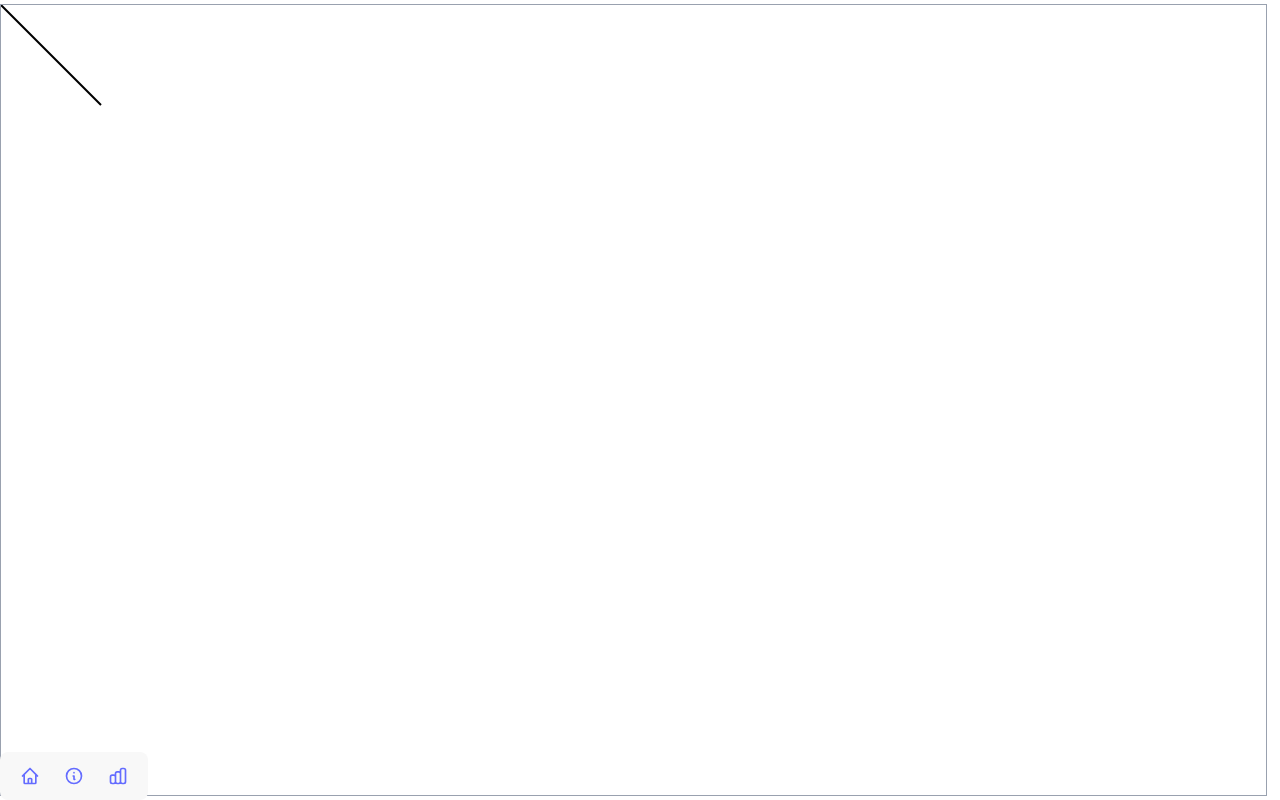
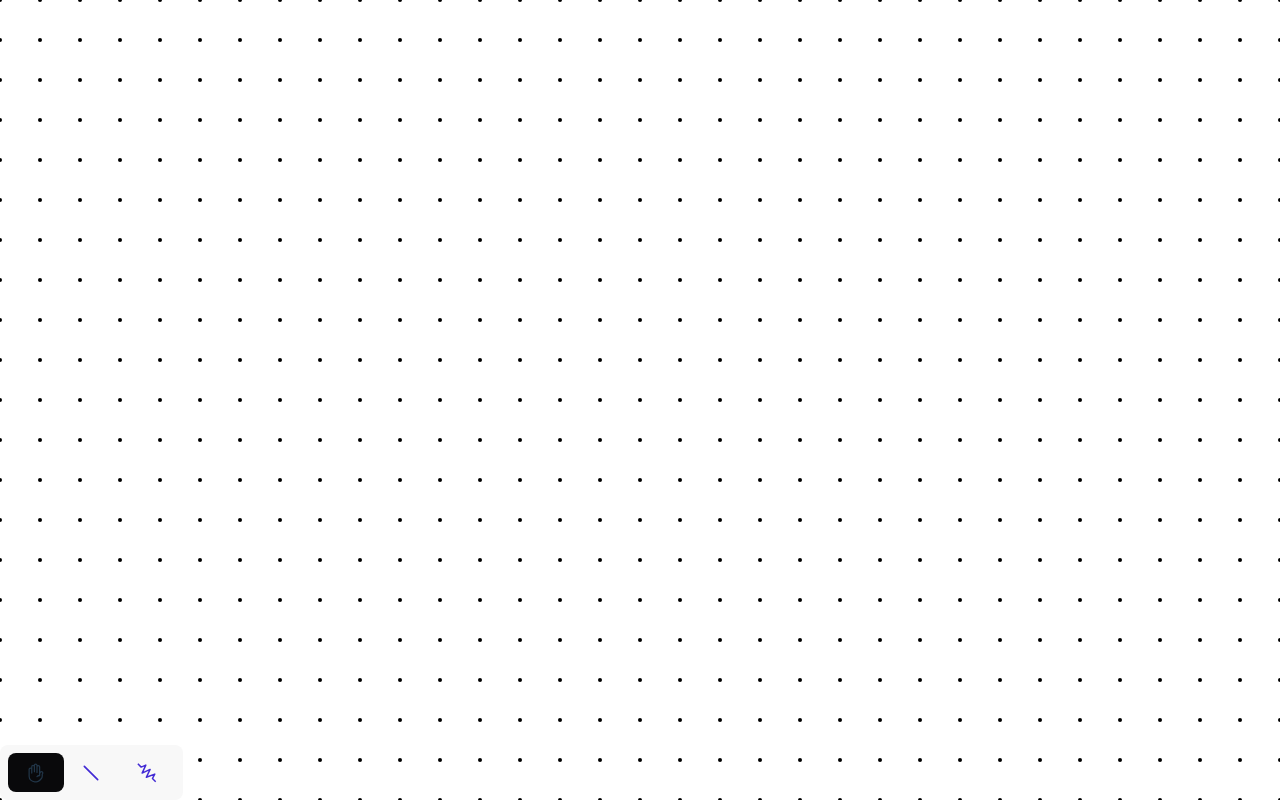
Before and after one commit to TravisC671/circuits-notes, a React (Vite) app: page / in a window 1280 px wide. Built offline with nearby package versions, Linux system fonts and the light colour scheme.

Commit message:
gonna change the way this is all done

```diff
--- a/components/canvas.tsx
+++ b/components/canvas.tsx
@@ -1,23 +1,195 @@
-import type { coordinate } from "../lib/types"
-
+import { MouseEventHandler, useEffect, useRef, useState } from "react";
+import type { coordinate, Tools, Wire } from "../lib/types";
+import { useCanvas } from "../lib/store";
+import { closestPointOnLine, getSvgPoint } from "../lib/functions";
 
 export default function Canvas() {
+  const [unsetWire, setUnsetWire] = useState<Wire | null>(null);
+  const [wireHover, setWireHover] = useState<Wire | null>(null);
+  const [initialPos, setInitialPos] = useState<coordinate | null>(null);
+  const [hoverPos, setHoverPos] = useState<coordinate | null>(null);
+  const tool = useCanvas((state) => state.tool);
+  const wires = useCanvas((state) => state.wires);
+  const addWire = useCanvas((state) => state.addWire);
+  const svgRef = useRef<SVGSVGElement>(null);
 
-    return (
-        < svg
-            width="99vw"
-            height="99vh"
-            className="border border-gray-400"
+  let gridScale = 40;
+
+  const onMouseMove = (e) => {
+    const svg = e.currentTarget;
+    const { x, y } = getSvgPoint(svg, e.nativeEvent);
+
+    if (initialPos != null) {
+      setUnsetWire({ start: initialPos, end: { x: x, y: y } });
+    }
+  };
+
+  const handlePointerDown = (e: React.PointerEvent<SVGSVGElement>) => {
+    if (e.pointerType === "touch") return;
+
+    const svg = e.currentTarget;
+    const { x, y } = getSvgPoint(svg, e.nativeEvent);
+
+    let current: coordinate = {
+      x: Math.round(x / gridScale) * gridScale,
+      y: Math.round(y / gridScale) * gridScale,
+    };
+    console.log(current, unsetWire);
+    if (initialPos == null) {
+      setInitialPos(current);
+    } else {
+      addWire({ start: initialPos, end: current });
+      setInitialPos(null);
+      setUnsetWire(null);
+    }
+  };
+
+  return (
+    <svg
+      ref={svgRef}
+      className="w-screen h-screen"
+      viewBox={`0 0 ${window.innerWidth} ${window.innerHeight}`}
+      //   onClick={onCLick}
+      onMouseMove={onMouseMove}
+      onPointerDown={handlePointerDown}
+    >
+      <defs>
+        <pattern
+          id="bg"
+          width={gridScale}
+          height={gridScale}
+          patternUnits="userSpaceOnUse"
         >
-            <Wire start={{x: 0, y:0}} end={{x: 100, y: 100}}/>
+          <circle cx="0" cy="0" r="2" fill="black" />
+          <circle cx="0" cy={gridScale} r="2" fill="black" />
+          <circle cx={gridScale} cy="0" r="2" fill="black" />
+          <circle cx={gridScale} cy={gridScale} r="2" fill="black" />
+        </pattern>
+      </defs>
 
-        </svg >)
+      <rect width="100%" height="100%" fill="url(#bg)" />
+
+      {wires.map((wire, index) => (
+        <Wire
+          key={index}
+          start={wire.start}
+          end={wire.end}
+          setHoverPos={setHoverPos}
+          setWireHover={setWireHover}
+        />
+      ))}
+
+      {svgRef.current && (
+        <ResistorHover
+          wire={wireHover}
+          tool={tool}
+          svgRef={svgRef as React.RefObject<SVGSVGElement>}
+        />
+      )}
+
+      {/* {unsetWire && (
+        <Wire start={unsetWire.start} end={unsetWire.end} isUnset />
+      )} */}
+    </svg>
+  );
 }
 
 type WireProps = {
-    start: coordinate,
-    end: coordinate
+  start: coordinate;
+  end: coordinate;
+  setWireHover: (wire: Wire) => void;
+  setHoverPos: (pos: coordinate) => void;
+  isUnset?: boolean;
+};
+export function Wire({
+  start,
+  end,
+  isUnset,
+  setWireHover,
+  setHoverPos,
+}: WireProps) {
+  const [isHovered, setHovered] = useState(false);
+  const onMouseEnter = (e) => {
+    const svg = e.currentTarget.ownerSVGElement!;
+    const { x, y } = getSvgPoint(svg, e.nativeEvent);
+    console.log(svg);
+    setHovered(true);
+    setWireHover({ start: start, end: end });
+    setHoverPos({ x: x, y: y });
+  };
+
+  return (
+    <>
+      <line
+        x1={start.x}
+        y1={start.y}
+        x2={end.x}
+        y2={end.y}
+        stroke="white"
+        strokeLinecap="round"
+        strokeWidth={8}
+        opacity={isHovered && !isUnset ? 0.4 : 0}
+      ></line>
+      <line
+        x1={start.x}
+        y1={start.y}
+        x2={end.x}
+        y2={end.y}
+        stroke="black"
+        strokeLinecap="round"
+        strokeWidth={4}
+        onMouseEnter={onMouseEnter}
+        onMouseLeave={() => setHovered(false)}
+      ></line>
+    </>
+  );
 }
-export function Wire({ start, end }: WireProps) {
-    return (<line x1={start.x} y1={start.y} x2={end.x} y2={end.y} stroke="black" strokeWidth={2}></line>)
+
+type ResistorHoverProps = {
+  wire: Wire | null;
+  tool: Tools;
+  svgRef: React.RefObject<SVGSVGElement>;
+};
+
+export function ResistorHover({ wire, tool, svgRef }: ResistorHoverProps) {
+  const [snappedPos, setSnappedPos] = useState<coordinate | null>(null);
+
+  if (tool !== "Resistor") return null;
+
+  useEffect(() => {
+    const svg = svgRef.current;
+    if (!svg ) return;
+
+    function handleMove(e: PointerEvent) {
+      if (wire == null) return
+
+      const mouse = getSvgPoint(svg, e); // convert to SVG space
+      const snapped = closestPointOnLine(wire.start, wire.end, mouse);
+      setSnappedPos(snapped);
+    }
+
+    svg.addEventListener("pointermove", handleMove);
+    return () => svg.removeEventListener("pointermove", handleMove);
+  }, [wire, svgRef]);
+
+  if (!snappedPos) return null;
+
+  return (
+    <svg
+      className="pointer-events-none"
+      x={snappedPos.x - 25} // offset so resistor is centered
+      y={snappedPos.y - 10}
+      width={40 * 1.25}
+      height={15.6 * 1.25}
+      viewBox="0 0 200 78"
+      fill="none"
+    >
+      <path
+        d="M0 34.5H37L52 72L76 6L100 72L123 6L152 72L164 34H200"
+        stroke="white"
+        strokeWidth="12"
+        strokeLinejoin="round"
+      />
+    </svg>
+  );
 }
--- a/components/tool_menu.tsx
+++ b/components/tool_menu.tsx
@@ -1,53 +1,76 @@
+import { JSX } from "react";
+import { useCanvas } from "../lib/store";
+import { Tools } from "../lib/types";
 
-export default function ToolMenu() {
-    return (<ul className="menu menu-horizontal bg-base-200 rounded-box absolute bottom-0">
-  <li>
-    <a>
-      <svg
-        xmlns="http://www.w3.org/2000/svg"
-        className="h-5 w-5"
-        fill="none"
-        viewBox="0 0 24 24"
-        stroke="currentColor">
+const tools: {name: Partial<Tools>, icon: JSX.Element}[] = [
+  {
+    name: "Grab",
+    icon: (
+      <svg xmlns="http://www.w3.org/2000/svg"
+           fill="none"
+           viewBox="0 0 24 24"
+           strokeWidth="1.5"
+           stroke="currentColor"
+           className="h-5 w-5">
         <path
           strokeLinecap="round"
           strokeLinejoin="round"
-          strokeWidth="2"
-          d="M3 12l2-2m0 0l7-7 7 7M5 10v10a1 1 0 001 1h3m10-11l2 2m-2-2v10a1 1 0 01-1 1h-3m-6 0a1 1 0 001-1v-4a1 1 0 011-1h2a1 1 0 011 1v4a1 1 0 001 1m-6 0h6" />
+          d="M10.05 4.575a1.575 1.575 0 1 0-3.15 0v3m3.15-3v-1.5a1.575 1.575 0 0 1 3.15 0v1.5m-3.15 0 .075 5.925m3.075.75V4.575m0
+            0a1.575 1.575 0 0 1 3.15 0V15M6.9 7.575a1.575 1.575 0 1 0-3.15 0v8.175a6.75 6.75 0 0 0 6.75 6.75h2.018a5.25 5.25 0 0 0
+            3.712-1.538l1.732-1.732a5.25 5.25 0 0 0 1.538-3.712l.003-2.024a.668.668 0 0 1 .198-.471 1.575 1.575 0 1 0-2.228-2.228
+            3.818 3.818 0 0 0-1.12 2.687M6.9 7.575V12m6.27 4.318A4.49 4.49 0 0 1 16.35 15m.002 0h-.002"
+        />
       </svg>
-    </a>
-  </li>
-  <li>
-    <a>
-      <svg
-        xmlns="http://www.w3.org/2000/svg"
-        className="h-5 w-5"
-        fill="none"
-        viewBox="0 0 24 24"
-        stroke="currentColor">
+    ),
+  },
+  {
+    name: "Wire",
+    icon: (
+      <svg xmlns="http://www.w3.org/2000/svg"
+           className="h-5 w-5"
+           fill="none"
+           viewBox="0 0 24 24"
+           stroke="currentColor">
+        <line x1={4} y1={4} x2={20} y2={20} strokeLinecap="round" strokeWidth={2} />
+      </svg>
+    ),
+  },
+  {
+    name: "Resistor",
+    icon: (
+      <svg xmlns="http://www.w3.org/2000/svg"
+           className="h-5 w-5"
+           fill="none"
+           viewBox="0 0 19 19"
+           stroke="currentColor">
         <path
-          strokeLinecap="round"
+          d="M0.821549 0.757095L3.9611 3.89665L8.36715 2.03619L4.88909 9.58718L12.4401 6.10912L8.87717 13.5753L16.8524 10.5215L14.6956 14.7147L17.7503 17.7694"
+          strokeWidth="1.41795"
           strokeLinejoin="round"
-          strokeWidth="2"
-          d="M13 16h-1v-4h-1m1-4h.01M21 12a9 9 0 11-18 0 9 9 0 0118 0z" />
+        />
       </svg>
-    </a>
-  </li>
-  <li>
-    <a>
-      <svg
-        xmlns="http://www.w3.org/2000/svg"
-        className="h-5 w-5"
-        fill="none"
-        viewBox="0 0 24 24"
-        stroke="currentColor">
-        <path
-          strokeLinecap="round"
-          strokeLinejoin="round"
-          strokeWidth="2"
-          d="M9 19v-6a2 2 0 00-2-2H5a2 2 0 00-2 2v6a2 2 0 002 2h2a2 2 0 002-2zm0 0V9a2 2 0 012-2h2a2 2 0 012 2v10m-6 0a2 2 0 002 2h2a2 2 0 002-2m0 0V5a2 2 0 012-2h2a2 2 0 012 2v14a2 2 0 01-2 2h-2a2 2 0 01-2-2z" />
-      </svg>
-    </a>
-  </li>
-</ul>)
+    ),
+  },
+];
+
+export default function ToolMenu() {
+  const tool = useCanvas((state) => state.tool);
+  const setTool = useCanvas((state) => state.setTool);
+
+  console.log(tool)
+
+  return (
+    <ul className="menu menu-horizontal bg-base-200 rounded-box absolute bottom-0">
+      {tools.map(({ name, icon }) => (
+        <li key={name}>
+          <button
+            onClick={() => setTool(name)}
+            style={{backgroundColor: tool === name ? "var(--color-neutral)" : "transparent", color: tool === name ? "" : "var(--color-primary)"}}
+          >
+            {icon}
+          </button>
+        </li>
+      ))}
+    </ul>
+  );
 }
--- /dev/null
+++ b/lib/functions.ts
@@ -0,0 +1,30 @@
+import { coordinate } from "./types";
+
+export function getSvgPoint(svg: SVGSVGElement, event: PointerEvent) {
+  const pt = svg.createSVGPoint();
+  pt.x = event.clientX;
+  pt.y = event.clientY;
+  return pt.matrixTransform(svg.getScreenCTM()!.inverse());
+}
+
+export function closestPointOnLine(
+  start: coordinate,
+  end: coordinate,
+  point: coordinate
+): coordinate {
+  const dx = end.x - start.x;
+  const dy = end.y - start.y;
+
+  const lengthSquared = dx * dx + dy * dy;
+
+  if (lengthSquared == 0) return start;
+
+  let t = ((point.x - start.x) * dx + (point.y - start.y) * dy) / lengthSquared;
+
+  t = Math.max(0, Math.min(1, t))
+
+  return {
+    x: start.x + t * dx,
+    y: start.y + t * dy
+  }
+}
--- /dev/null
+++ b/lib/store.ts
@@ -0,0 +1,17 @@
+import { create } from 'zustand'
+import { coordinate, Tools, Wire } from './types';
+
+
+type CanvasStore = {
+  tool: Tools;
+  wires: Wire[];
+  setTool: (tool: Tools) => void;
+  addWire: (wires: Wire) => void;
+}
+
+export const useCanvas = create<CanvasStore>((set) => ({
+  tool: "Grab",
+  wires: [],
+  setTool: (tool) => set({ tool: tool }),
+  addWire: (wires) => set((state) => ({wires: [...state.wires, wires]}))
+}))
--- a/lib/types.ts
+++ b/lib/types.ts
@@ -1,3 +1,7 @@
 export type coordinate = {
     x: number, y: number
 }
+
+export type Wire = {start: coordinate, end: coordinate};
+
+export type Tools = "Wire" | "Grab" | "Resistor"
--- a/package.json
+++ b/package.json
@@ -13,7 +13,8 @@
     "@tailwindcss/vite": "^4.1.13",
     "react": "^19.1.1",
     "react-dom": "^19.1.1",
-    "tailwindcss": "^4.1.13"
+    "tailwindcss": "^4.1.13",
+    "zustand": "^5.0.8"
   },
   "devDependencies": {
     "@eslint/js": "^9.33.0",
--- a/vite.config.ts
+++ b/vite.config.ts
@@ -1,8 +1,11 @@
-import { defineConfig } from 'vite'
-import tailwindcss from '@tailwindcss/vite'
-import react from '@vitejs/plugin-react'
+import { defineConfig } from "vite";
+import tailwindcss from "@tailwindcss/vite";
+import react from "@vitejs/plugin-react";
 
 // https://vite.dev/config/
 export default defineConfig({
+  server: {
+    host: true,
+  },
   plugins: [react(), tailwindcss()],
-})
+});
```
Also changed, not shown: 1 other file (tests, documents, lock files or other folders).
